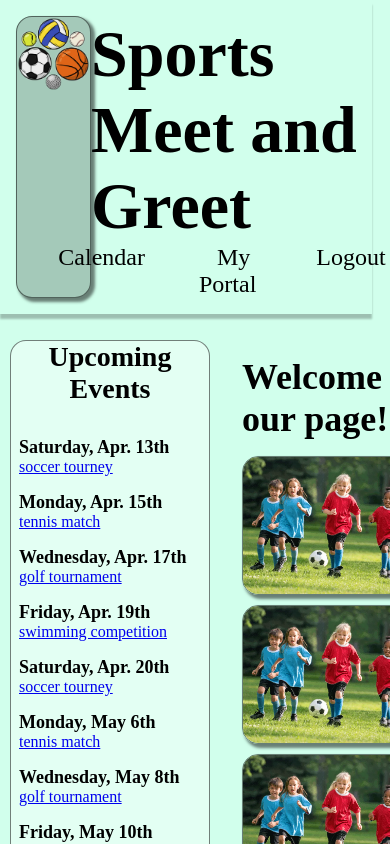
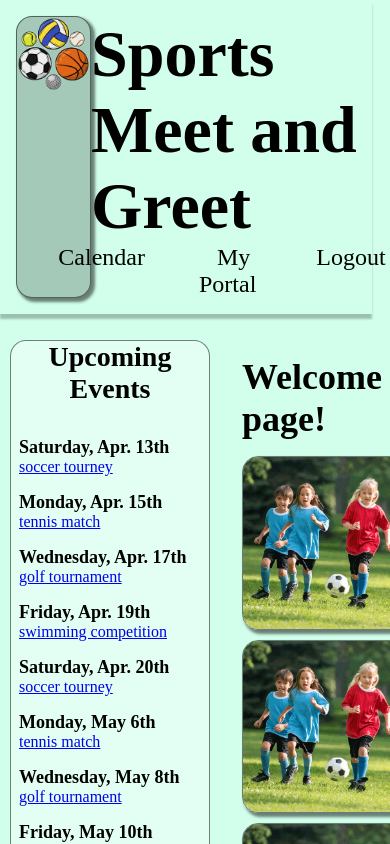
Before and after one commit to jk377y/sports_meetup, a React (Vite) app: page / in a window 390 px wide. Shown: the top 844 px of the page. Built offline with nearby package versions, Linux system fonts and the light colour scheme.

Commit message:
changed image sizes on the gallery grid

```diff
--- a/src/pages/homepage/Homepage.css
+++ b/src/pages/homepage/Homepage.css
@@ -55,7 +55,7 @@ section h1 {
 }
 
 .image_gallery img {
-    width: 250px;
+    width: 350px;
     height: auto;
     border-radius: 1rem;
     border: var(--border-primary);
@@ -64,7 +64,7 @@ section h1 {
 
 @media screen and (max-width: 992px){
     .image_gallery img {
-        width: 200px;
+        width: 250px;
         height: auto;
     }
 }
```
